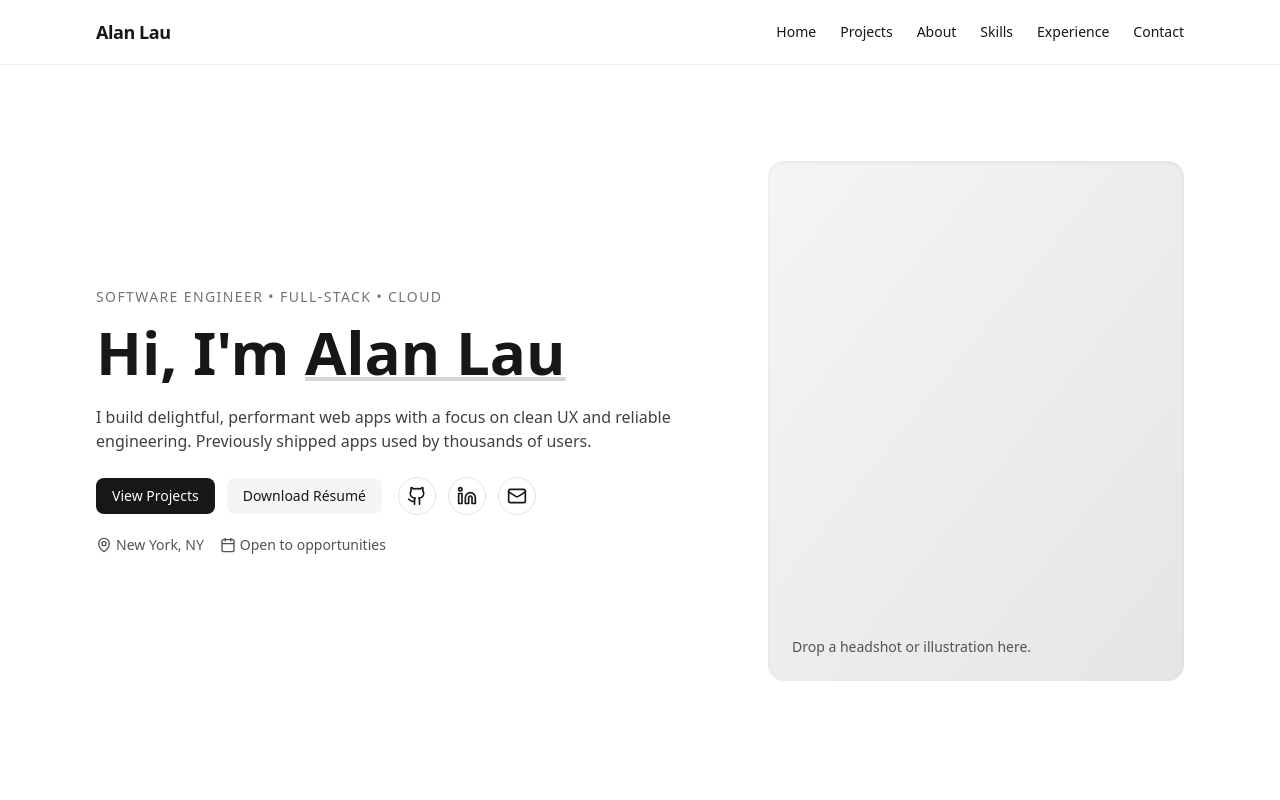
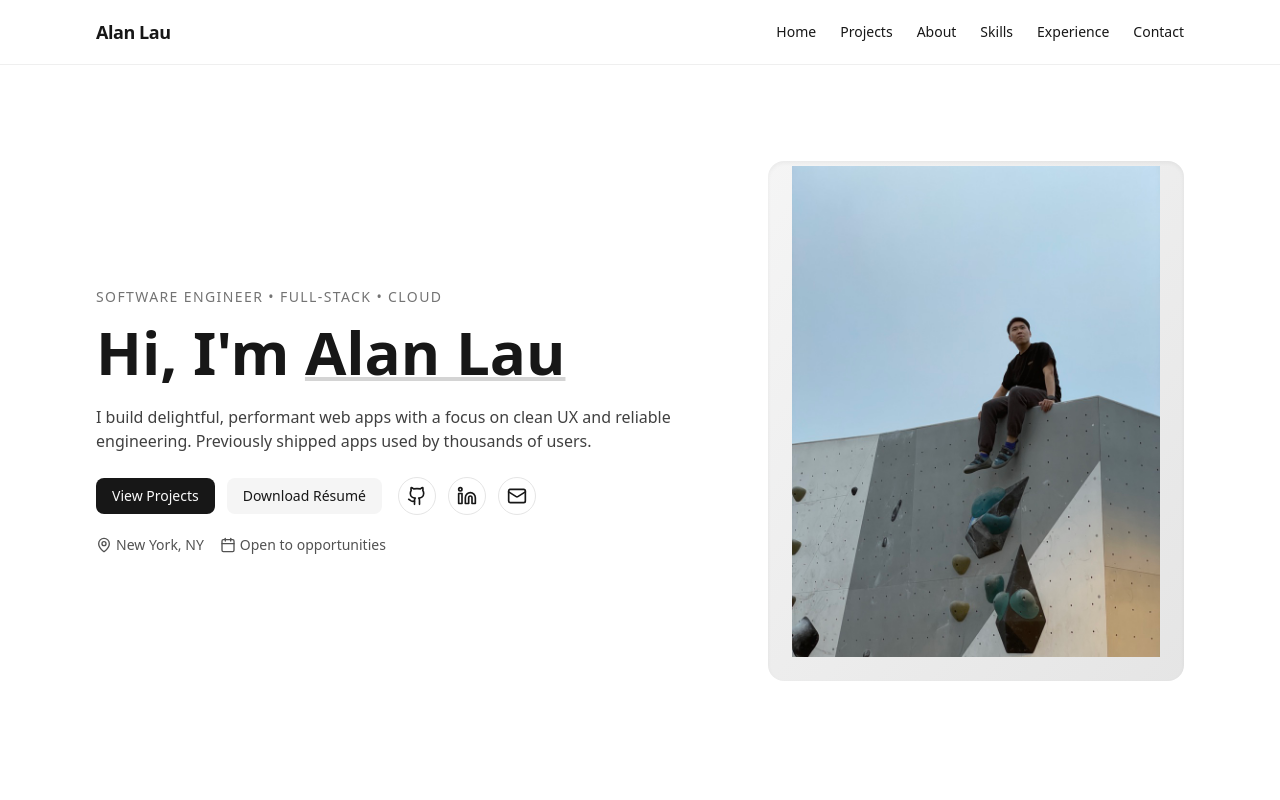
Before and after one commit to jiajern/alan-lau, a React (Vite) app: page / in a window 1280 px wide. Shown: the top 800 px of the page. Built offline with nearby package versions, Linux system fonts and the light colour scheme.

Commit message:
added picture

```diff
--- a/src/App.tsx
+++ b/src/App.tsx
@@ -173,7 +173,7 @@ function Hero() {
           transition={{ duration: 0.6 }}
         >
           <div className="aspect-[4/5] w-full rounded-2xl bg-gradient-to-br from-neutral-100 to-neutral-200 dark:from-neutral-800 dark:to-neutral-700 shadow-inner overflow-hidden flex items-end p-6">
-            <p className="text-sm text-neutral-600 dark:text-neutral-300">Drop a headshot or illustration here.</p>
+            <img src="/picture.jpeg" alt="Picture of me" />
           </div>
         </motion.div>
       </div>
```
Also changed, not shown: public/picture.jpeg (added).
